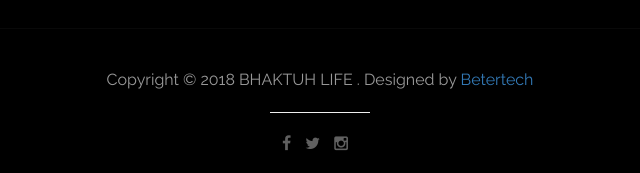
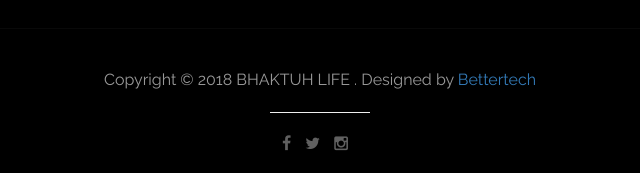
Before and after one commit to emleonstz/bhaktuhlife.github.io, a plain HTML site: page index.html in a window 1280 px wide. Shown: the part 2727-2900 px from the top of the page, 320-960 px from the left. Drawn offline with Linux system fonts and the light colour scheme.

Commit message:
ze commits

```diff
--- a/index.html
+++ b/index.html
@@ -196,7 +196,7 @@
 					<div class="col-md-12 wow fadeIn" data-wow-delay="0.9s">
 						<p>Copyright &copy; 2018 BHAKTUH LIFE
 
-                        . Designed by <a rel="nofollow noopener" href="https://emleonstz.github.io">Betertech</a></p>
+                        . Designed by <a rel="nofollow noopener" href="https://emleonstz.github.io">Bettertech</a></p>
 						<hr>
 						<ul class="social-icon">
 							<li><a href="#" class="fa fa-facebook"></a></li>
```
